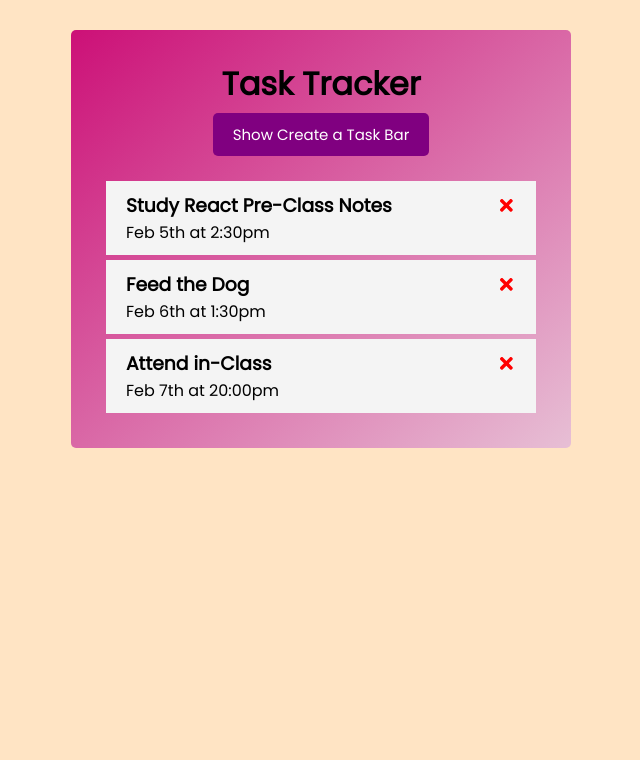
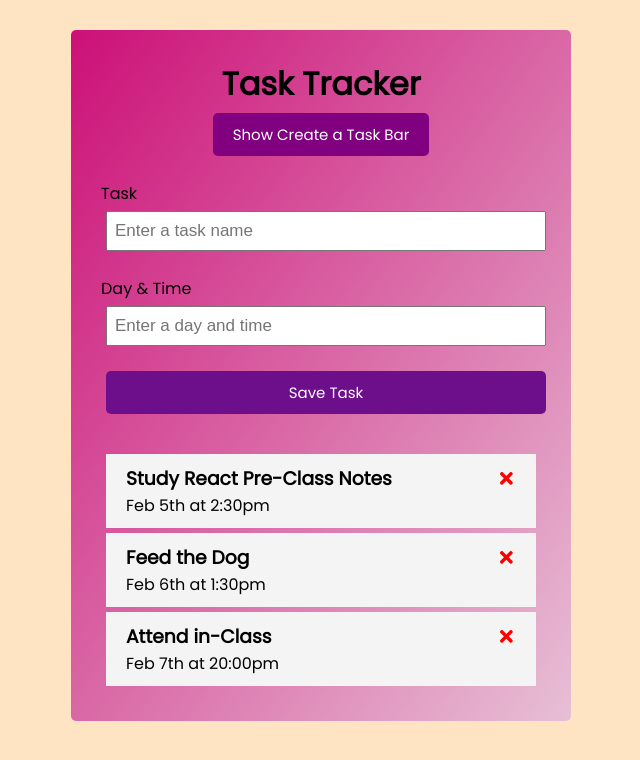
Before and after one commit to E-Ozdemir/Task-Tracker, a React (Create React App) app: page / in a window 1280 px wide. Shown: the top 760 px of the page, without its empty margins (319-959 px from the left). Built offline with nearby package versions, Linux system fonts and the light colour scheme.

Commit message:
createTask added

```diff
--- a/src/App.js
+++ b/src/App.js
@@ -4,16 +4,16 @@ import Header from "./components/Header";
 import {useState} from 'react'
 import { initialState } from './store/initialState';
 import TaskList from "./components/TaskList";
+import CreateTask from "./components/CreateTask";
 
 function App() {
   const [tasks, setTasks] = useState(initialState);
 
   //create task
 
+
   //delete task
   const onDelete = (deletedItemID)=> setTasks(tasks.filter((task)=>task.id !== deletedItemID));
-
-
 
   //toggle done
 
@@ -21,6 +21,7 @@ function App() {
   return (
     <div className="container">
       <Header title="Task Tracker"/>
+      <CreateTask/>
       <TaskList tasks={tasks} onDelete={onDelete}/>
     </div>
   );
```
